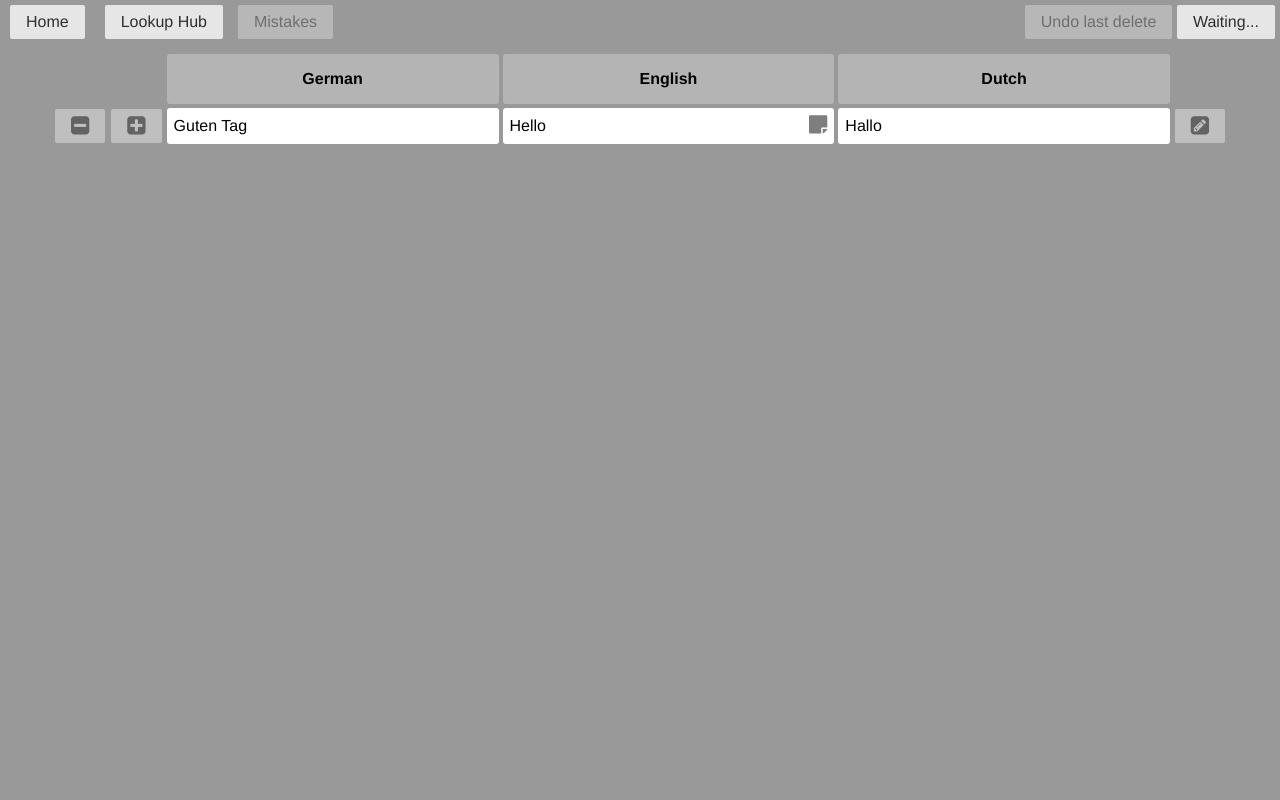
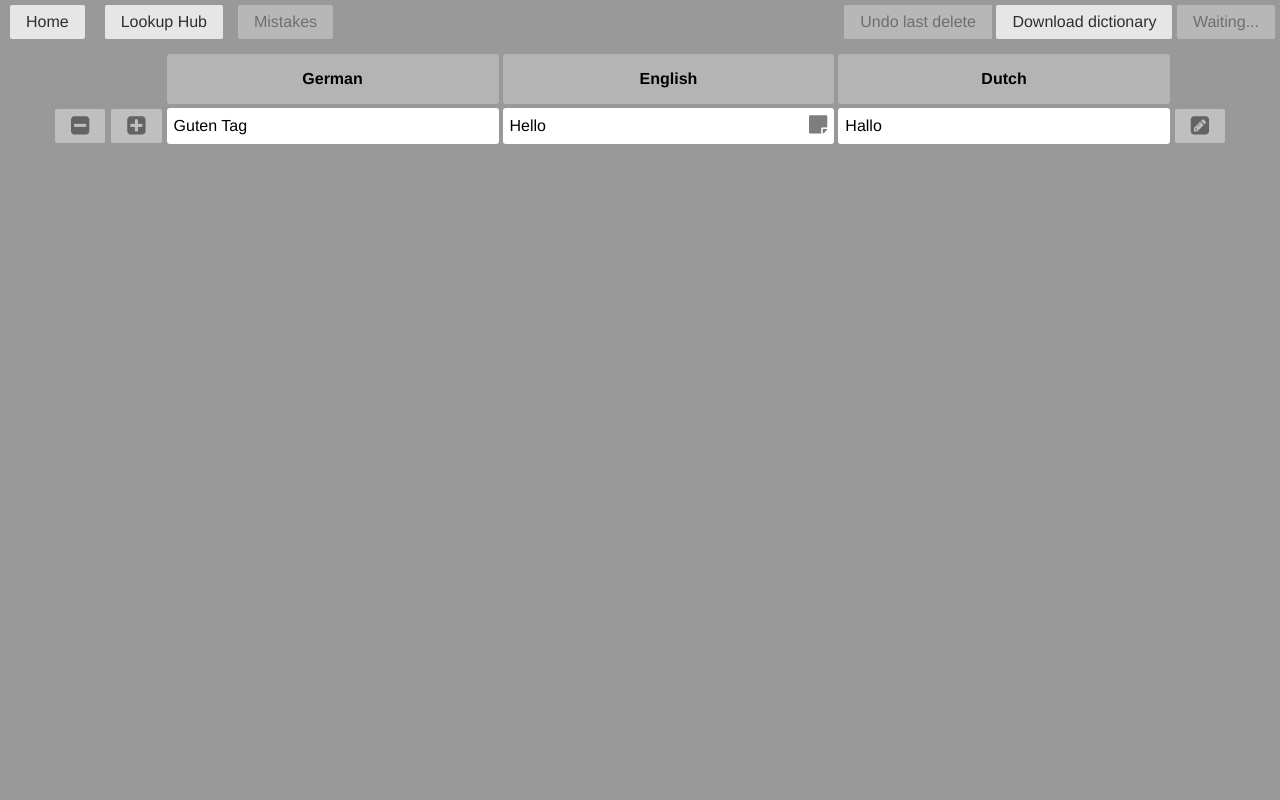
Before and after one commit to ay-bryson/lookup_hub, a Flask app: page /hub in a window 1280 px wide. Run offline with Flask 2, Linux system fonts and the light colour scheme.

Commit message:
Add download button

```diff
--- a/lookup_hub/models.py
+++ b/lookup_hub/models.py
@@ -78,6 +78,11 @@ class Database(object):
             for entry in data:
                 jsonl_f.writelines(json.dumps(entry.data) + '\n')
 
+    def read_jsonl(self):
+        with open(self.jsonl_fp, 'r') as jsonl_f:
+            json_lines = jsonl_f.read()
+        return json_lines
+
 
 class Line(object):
 
--- a/lookup_hub/routes.py
+++ b/lookup_hub/routes.py
@@ -1,4 +1,4 @@
-from flask import render_template, request
+from flask import render_template, request, Response
 from flask import current_app as app
 from flask_basicauth import BasicAuth
 
@@ -25,3 +25,14 @@ def lookup_hub():
 @app.route('/mistakes')
 def mistakes():
     return 'Coming soon?'
+
+
+@app.route('/download_dict')
+@basic_auth.required
+def download_dict():
+    data = db.read_jsonl()
+    return Response(
+        data,
+        mimetype="application/json",
+        headers={"Content-disposition":
+                 "attachment; filename=dictionary.jsonl"})
--- a/lookup_hub/static/scripts/dictionary.js
+++ b/lookup_hub/static/scripts/dictionary.js
@@ -241,7 +241,7 @@ $(document).keydown(function(event) {
     // Close all inputs on escape key
     if (event.keyCode == 27) {
         $("#popup-container").hide();
-    } else if (event.keyCode == 90 && event.ctrlKey && $("#undo-button").prop("disabled")) {
+    } else if (event.keyCode == 90 && event.ctrlKey && !$("#undo-button").prop("disabled")) {
         dictionary.undo();
     }
 });
@@ -251,7 +251,7 @@ $(document).ready( function() {
 
     dictionary.initialise();
 
-    if (window.sessionStorage.getItem("lastDeleted") === undefined) {
+    if (window.sessionStorage.getItem("lastDeleted") === null) {
         initSession();
         $("#undo-button").prop("disabled", true);
     }
@@ -273,6 +273,10 @@ $(document).ready( function() {
         }
     })
 
+    $("#dl-dict-button").click( function(event) {
+        event.preventDefault();
+        window.location.href = "/download_dict";
+    })
 
     if (
         lastDeleteNeighbourIDs.length > 0 &&
--- a/lookup_hub/templates/base.html
+++ b/lookup_hub/templates/base.html
@@ -26,7 +26,7 @@
                 <button class="pure-button">Lookup Hub</button>
             </a>
         </div>
-        <a href="/mistakes">
+        <a>
             <button class="pure-button" disabled>Mistakes</button>
         </a>
         <!-- <a href="/documents">
--- a/lookup_hub/templates/hub.html
+++ b/lookup_hub/templates/hub.html
@@ -14,8 +14,13 @@
 
 {% block right_buttons %}
     <div class="navigator-button-right">
-        <button class="pure-button" id="undo-button" onclick="dictionary.undo();" disabled>Undo last delete</button>
-        <button class="pure-button" id="socket-status" onclick="startSocket();">Waiting...</button>
+        <button class="pure-button" id="undo-button"
+            title="Re-add the last row you deleted."
+            onclick="dictionary.undo();" disabled>Undo last delete</button>
+        <button class="pure-button" id="dl-dict-button"
+            title="If you've made a few changes, download the current dictionary and keep it, just in case Sam screws up and we lose data. (He promises to try not to.)"
+            >Download dictionary</button>
+        <div class="pure-button" id="socket-status" onclick="startSocket();" disabled>Waiting...</div>
     </div>
 {% endblock %}
 
```
Also changed, not shown: lookup_hub/sockets.py (line endings or trailing spaces).
